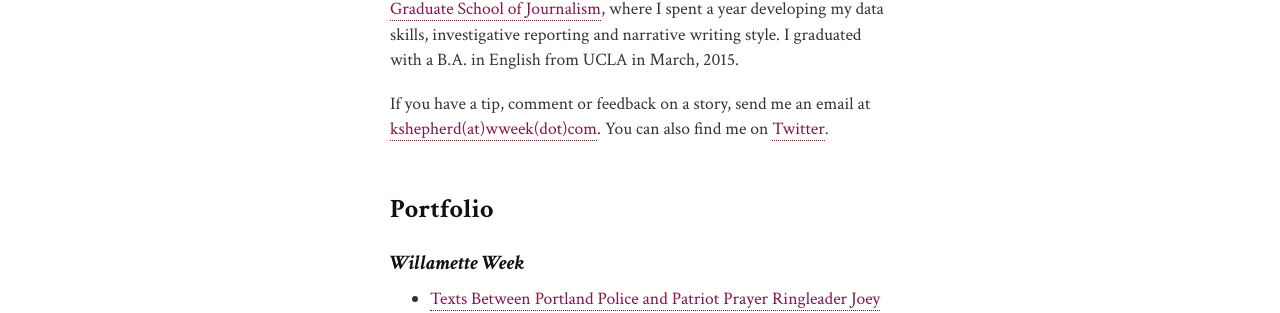
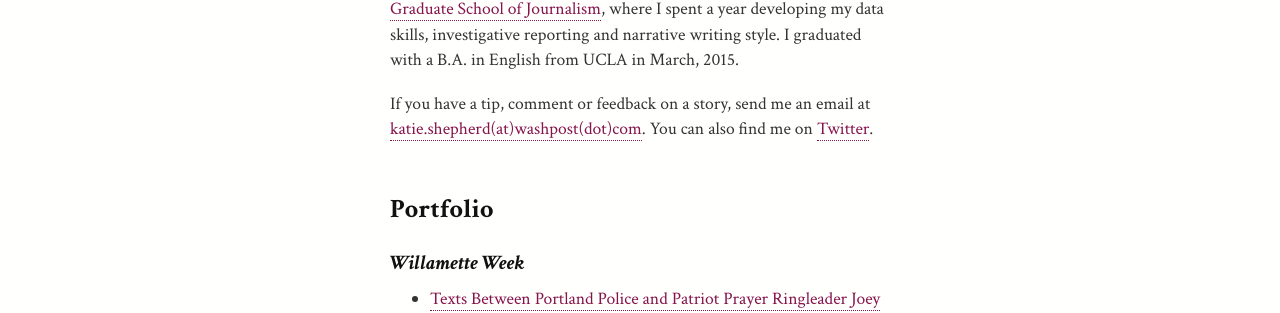
Before and after one commit to ksheps/ksheps.github.io, a Jekyll site: the page built from index.md, in a window 1280 px wide. Shown: the part 825-1138 px from the top of the page. Built offline with Jekyll 4.4.1, drawn with Linux system fonts in a browser that asks for light colours.

Commit message:
Update index.md

```diff
--- a/index.md
+++ b/index.md
@@ -17,7 +17,7 @@ As a student, I was a James Reston fellow for [The New York Times](//nytimes.com
 
 In May 2016, I graduated with honors from the [Columbia University Graduate School of Journalism](//www.journalism.columbia.edu/), where I spent a year developing my data skills, investigative reporting and narrative writing style. I graduated with a B.A. in English from UCLA in March, 2015.
 
-If you have a tip, comment or feedback on a story, send me an email at [kshepherd(at)wweek(dot)com](mailto:kshepherd@wweek.com). You can also find me on [Twitter](//twitter.com/katemshepherd).
+If you have a tip, comment or feedback on a story, send me an email at [katie.shepherd(at)washpost(dot)com](mailto:katie.shepherd@washpost.com). You can also find me on [Twitter](//twitter.com/katemshepherd).
 
 ## Portfolio
 
```
